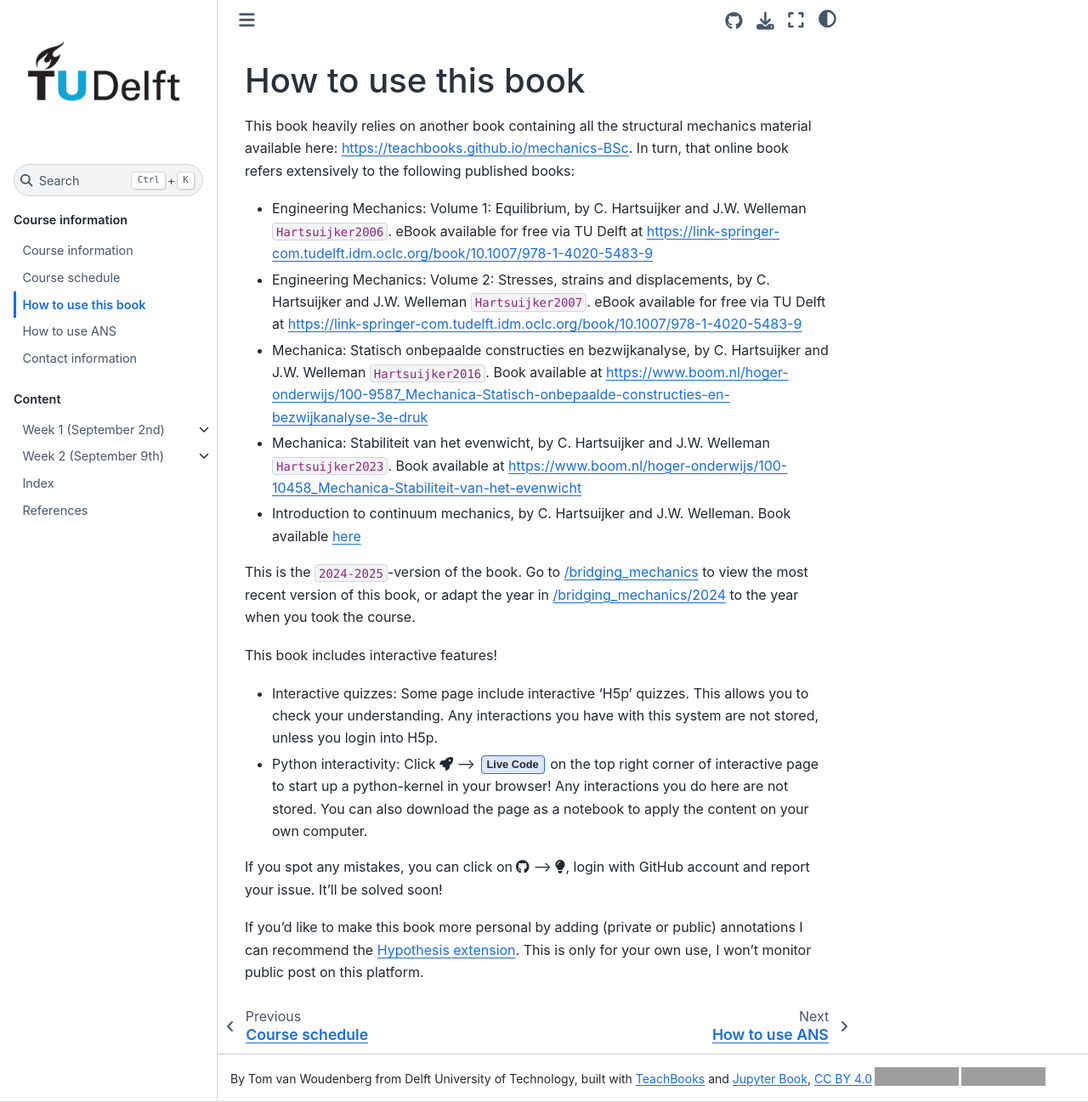
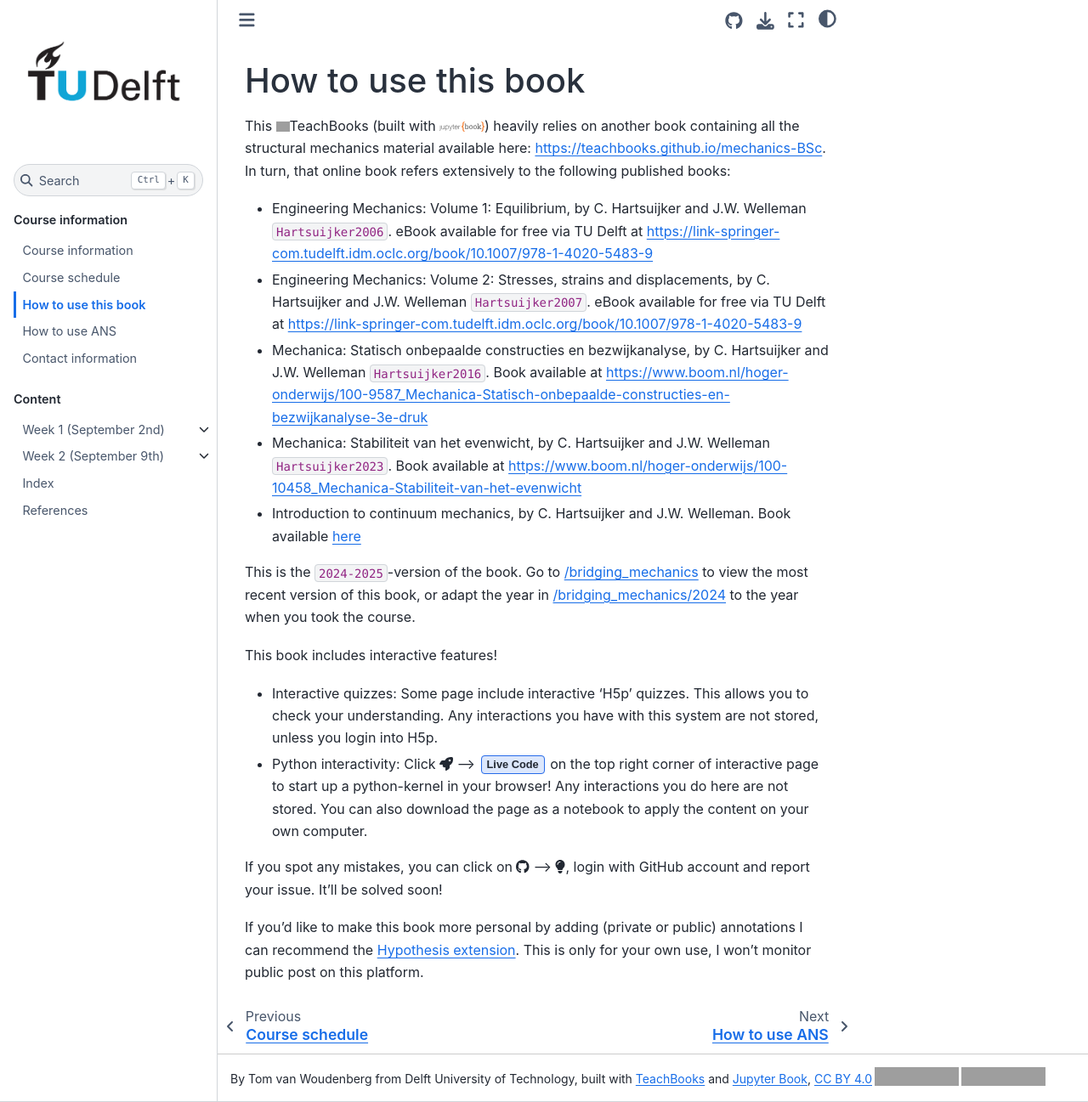
Before and after one commit to TeachBooks/bridging_mechanics, a Jupyter Book: the page built from book/instructions.md, in a window 1280 px wide and 1297 px high. Shown: the whole window at 85% size. Built offline with Jupyter Book 1.0.4 settings and Sphinx 7.4.7 and the Sphinx Book theme 1.1.4, drawn with Linux system fonts in a browser that asks for light colours; pages that are not in the unit, such as notebooks, are missing from menus; comment, search, counter and statistics services are not loaded; cross-references to code outside the pages are shown as plain code; grey boxes are pictures that could not be loaded.

Commit message:
Update instructions.md

```diff
--- a/book/instructions.md
+++ b/book/instructions.md
@@ -1,6 +1,6 @@
 # How to use this book
 
-This book heavily relies on another book containing all the structural mechanics material available here: https://teachbooks.github.io/mechanics-BSc. In turn, that online book refers extensively to the following published books:
+This <a href="https://teachbooks.tudelft.nl/"><img height="12px" src="./figures/Logo_monochrome.png">TeachBooks</a> (built with <a href="https://jupyterbook.org/"><img height="12px" src="./figures/logo-wide.svg" alt="Jupyter book"></a>) heavily relies on another book containing all the structural mechanics material available here: https://teachbooks.github.io/mechanics-BSc. In turn, that online book refers extensively to the following published books:
  - Engineering Mechanics: Volume 1: Equilibrium, by C. Hartsuijker and J.W. Welleman {cite}`Hartsuijker2006`. eBook available for free via TU Delft at https://link-springer-com.tudelft.idm.oclc.org/book/10.1007/978-1-4020-5483-9
  - Engineering Mechanics: Volume 2: Stresses, strains and displacements, by C. Hartsuijker and J.W. Welleman {cite}`Hartsuijker2007`. eBook available for free via TU Delft at https://link-springer-com.tudelft.idm.oclc.org/book/10.1007/978-1-4020-5483-9
  - Mechanica: Statisch onbepaalde constructies en bezwijkanalyse, by C. Hartsuijker and J.W. Welleman {cite}`Hartsuijker2016`. Book available at https://www.boom.nl/hoger-onderwijs/100-9587_Mechanica-Statisch-onbepaalde-constructies-en-bezwijkanalyse-3e-druk
```
